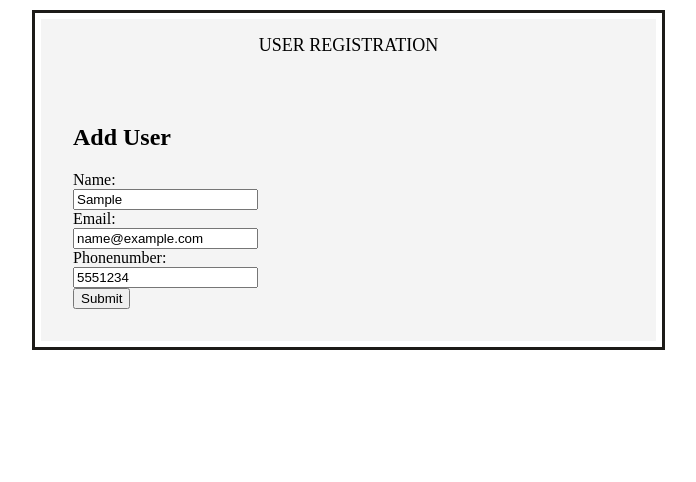
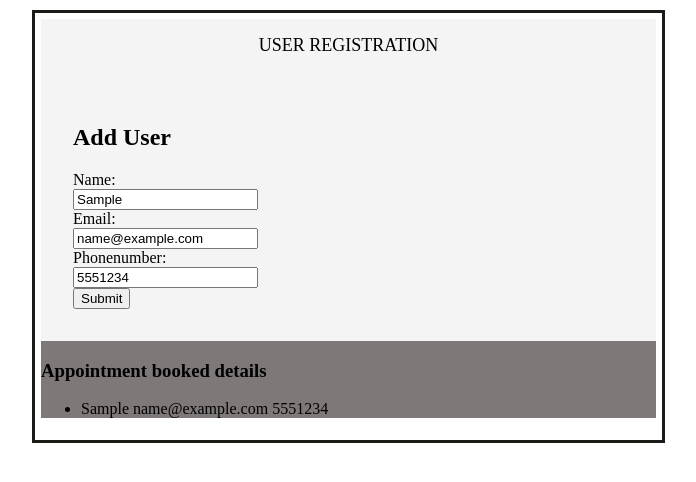
Before and after one commit to thajunnisaph/firstgit, a plain HTML site: page task10.html in a window 1280 px wide. Both pictures are taken after typing "Sample", "name@example.com", "5551234" into the empty fields and a click on the input "Submit". Shown: the whole page, without its empty margins (241-937 px from the left). Drawn offline with Linux system fonts and the light colour scheme.

Commit message:
create a list of users

```diff
--- a/task10.html
+++ b/task10.html
@@ -56,12 +56,11 @@
             </div>
             <input class="btn" type="submit" value="Submit">
         </form>
-        <!-- <ul class="Items">
-        <li class="item">Item1</li>
-        <li class="item">Item2</li>
-        <li class="item">Item3</li>
-        </ul> -->
+        <h3>Appointment booked details</h3>
+        <ul class="booked_details">
+
+        </ul>
     </section>
     </body>
-    <script src="task11.js"></script>
+    <script src="task12.js"></script>
 </html>
--- /dev/null
+++ b/task12.js
@@ -0,0 +1,23 @@
+var form=document.querySelector('#myform');
+var list=document.querySelector('.booked_details');
+form.addEventListener('submit',onsubmit);
+function onsubmit(e){
+    e.preventDefault();
+    const name=e.target.name.value;
+    const email=e.target.email.value;
+    const phone=e.target.phonenumber.value;
+    const obj={
+        name,
+        email,
+        phone
+    }
+    localStorage.setItem(`userdetails ${obj.email}`,JSON.stringify(obj))
+   //localStorage.getItem(`userdetails ${obj.email}`);
+   var objun=JSON.parse(localStorage.getItem(`userdetails ${obj.email}`));
+   var li=document.createElement('li');
+   li.className='userdetails';
+   li.appendChild(document.createTextNode(`  ${objun.name}  `));
+   li.appendChild(document.createTextNode(`  ${objun.email}  `));
+   li.appendChild(document.createTextNode(`  ${objun.phone}  `));
+   list.appendChild(li);
+}
```
